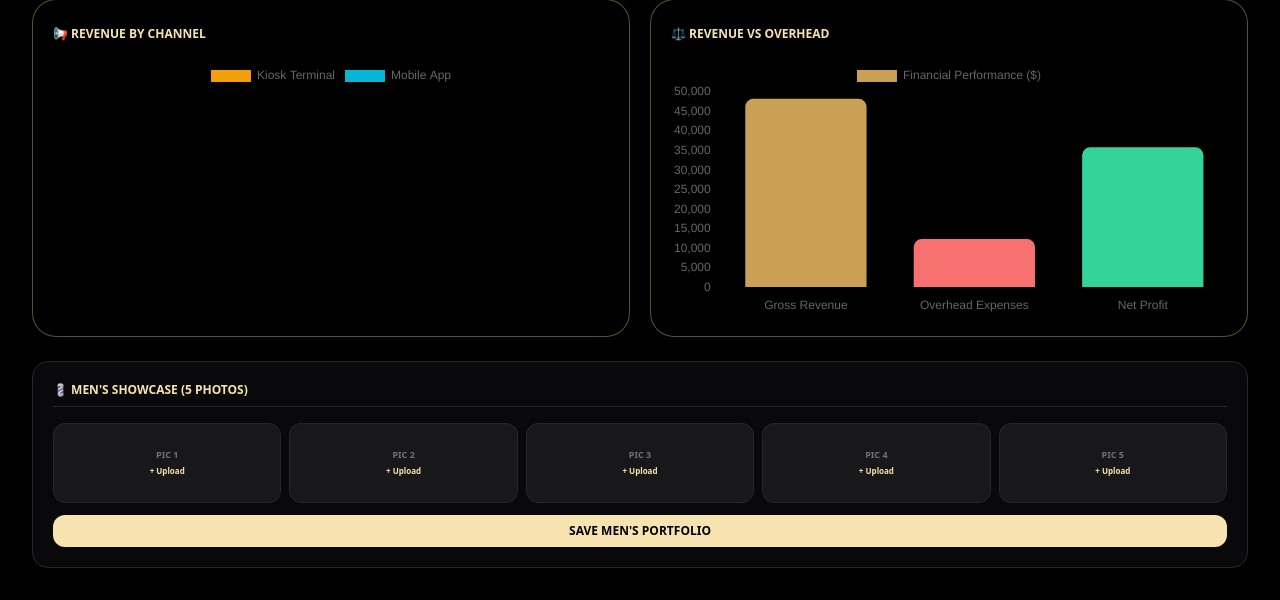
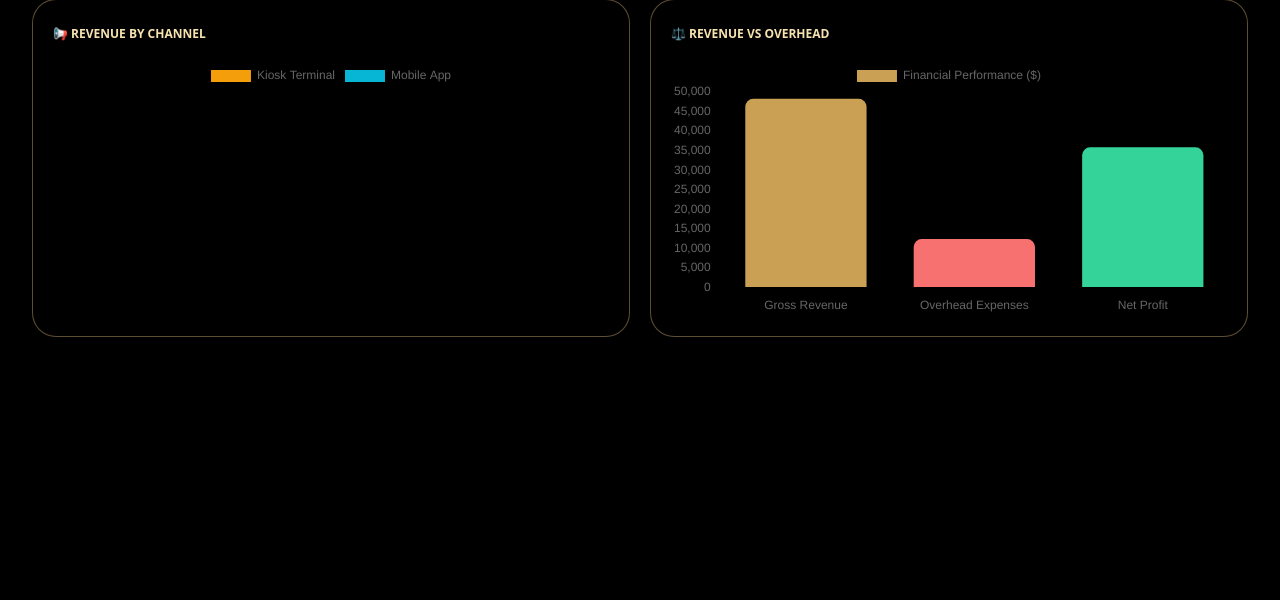
Before and after one commit to JOlvera-Coder/jackiecutz, a Flask app: page /dashboard in a window 1280 px wide. Shown: the part 350-950 px from the top of the page. After the commit the page ends 687 px from the top, so only its background shows below. Run offline with Flask 3, Linux system fonts and the light colour scheme; some libraries are stand-ins or nearby versions.

Commit message:
Clean up Index Manager tab by removing duplicate Men Showcase section

```diff
--- a/app/templates/dashboard.html
+++ b/app/templates/dashboard.html
@@ -81,7 +81,7 @@
         </div>
     </div>
 
-    <!-- TABS BAR (INCLUDES NEW INDEX MANAGER TAB) -->
+    <!-- TABS BAR -->
     <div class="dash-tab-bar flex flex-wrap items-center justify-start gap-2 bg-zinc-950/80 p-2 border border-zinc-800 rounded-2xl shadow-md">
         <button onclick="switchDashboardTab('overview')" id="tab-overview" class="tab-btn px-4 py-2 bg-[#f7e3af] text-black font-extrabold text-xs rounded-xl transition active-tab">
             📊 Overview
@@ -143,7 +143,7 @@
         </div>
     </div>
 
-<!-- TAB 2: INDEX MANAGER (PORTFOLIO PHOTO UPLOADER & CAMPAIGN AD CONTROL) -->
+    <!-- TAB 2: INDEX MANAGER (PORTFOLIO PHOTO UPLOADER & CAMPAIGN AD CONTROL) -->
     <div id="sec-indexmanager" class="tab-content hidden space-y-6 dash-card bg-black border border-[#e6c280]/40 rounded-3xl p-6">
         <div class="border-b border-zinc-800 pb-3">
             <h2 class="dash-gold-text text-sm font-black uppercase text-[#f7e3af]">🖼️ PUBLIC INDEX PAGE PORTFOLIO & CAMPAIGN MANAGER</h2>
@@ -237,27 +237,6 @@
                     UPDATE CAMPAIGN AD & BULLETIN ANNOUNCEMENTS 📢
                 </button>
             </form>
-        </div>
-    </div>
-
-            <!-- MEN PORTFOLIO (5 SLOTS) -->
-            <div class="dash-subbox bg-zinc-950 border border-zinc-800 rounded-2xl p-5 space-y-4">
-                <h3 class="dash-gold-text text-xs font-black uppercase text-[#f7e3af] border-b border-zinc-800 pb-2">
-                    💈 Men's Showcase (5 Photos)
-                </h3>
-                <form method="POST" action="{{ url_for('main.add_service') }}" enctype="multipart/form-data" class="space-y-3">
-                    <div class="grid grid-cols-5 gap-2">
-                        {% for i in range(1, 6) %}
-                        <div class="h-20 bg-zinc-900 border border-zinc-800 rounded-xl flex flex-col items-center justify-center p-1 text-center relative overflow-hidden group">
-                            <span class="text-[9px] font-bold text-zinc-500 uppercase">Pic {{ i }}</span>
-                            <input type="file" name="male_pic_{{ i }}" accept="image/*" class="absolute inset-0 opacity-0 cursor-pointer">
-                            <span class="text-[8px] text-[#f7e3af] mt-1 font-semibold group-hover:underline">+ Upload</span>
-                        </div>
-                        {% endfor %}
-                    </div>
-                    <button type="submit" class="dash-primary-btn w-full py-2 bg-[#f7e3af] text-black font-extrabold text-xs rounded-xl uppercase">SAVE MEN'S PORTFOLIO</button>
-                </form>
-            </div>
         </div>
     </div>
 
```
